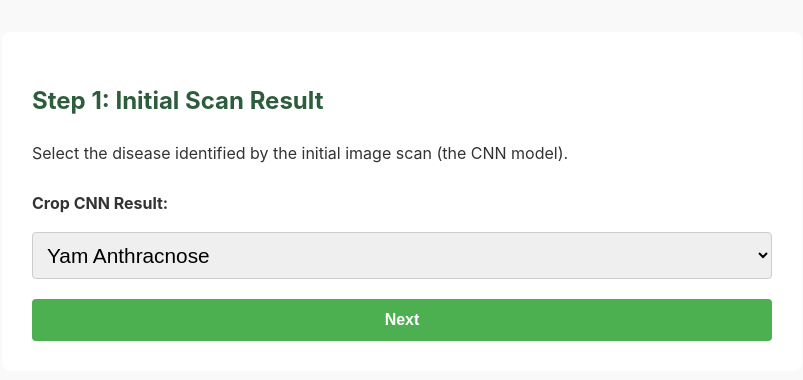
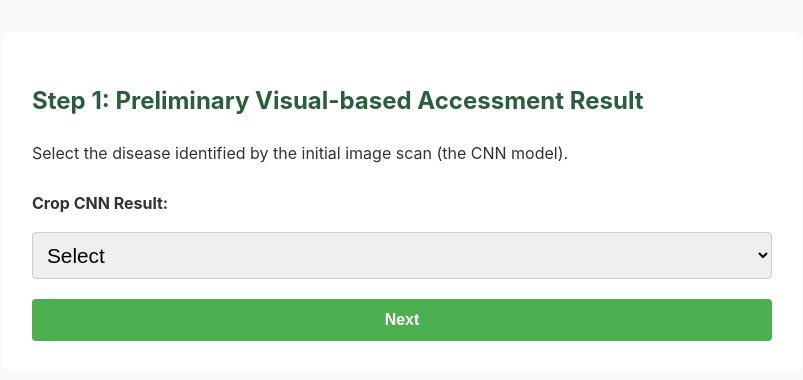
Before and after one commit to koolzeez/dss, a Flask app: page /step1_cnn in a window 1280 px wide. Shown: the part 131-511 px from the top of the page, without its empty margins (238-1041 px from the left). Run offline with Flask 3, Linux system fonts and the light colour scheme.

Commit message:
updated cnn

```diff
--- a/templates/step1_cnn.html
+++ b/templates/step1_cnn.html
@@ -4,11 +4,12 @@
 
 {% block content %}
   <!-- <h2>Step 1a: Initial Scan Result</h2> -->
-  <h2>Step 1: Initial Scan Result</h2>
+  <h2>Step 1: Preliminary Visual-based Accessment Result</h2>
   <p>Select the disease identified by the initial image scan (the CNN model).</p>
   <form method="post">
     <label for="cnn">Crop CNN Result:</label>
     <select name="cnn" id="cnn" required>
+      <option value="">Select</option>
       <option value="Yam Anthracnose">Yam Anthracnose</option>
       <option value="Yam Mosaic Virus">Yam Mosaic Virus</option>
       <option value="Cassava Mosaic Virus">Cassava Mosaic Virus</option>
```
